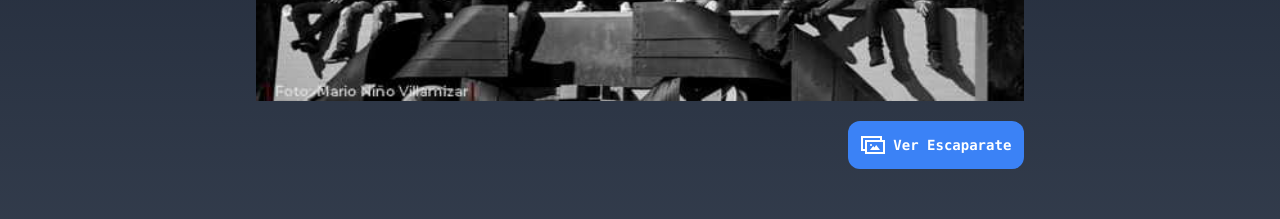
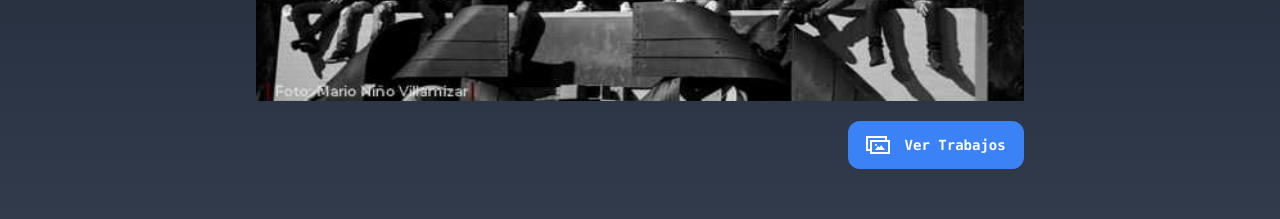
Before and after one commit to kking935/nextjs-simple-art-site, a Next.js app: page / in a window 1280 px wide. Shown: the part 1600-1819 px from the top of the page. Built offline with nearby package versions, Linux system fonts and the light colour scheme.

Commit message:
fixed remaining reference to esperates

```diff
--- a/pages/index.tsx
+++ b/pages/index.tsx
@@ -71,10 +71,10 @@ const Home: NextPage = () => {
                 <Image src='/images/corazon.jpg' alt='' layout='fill' />
               </div>
             </AutoplaySlider>
-            <Link href='/escaparate'>
+            <Link href='/trabajos'>
               <a className='font-semibold w-44 float-right flex flex-row justify-evenly items-center bg-blue-500 py-3 px-1 rounded-xl mt-5 text-sm'>
                 <GalleryIcon />
-                Ver Escaparate
+                Ver Trabajos
               </a>
             </Link>
           </div>
```
